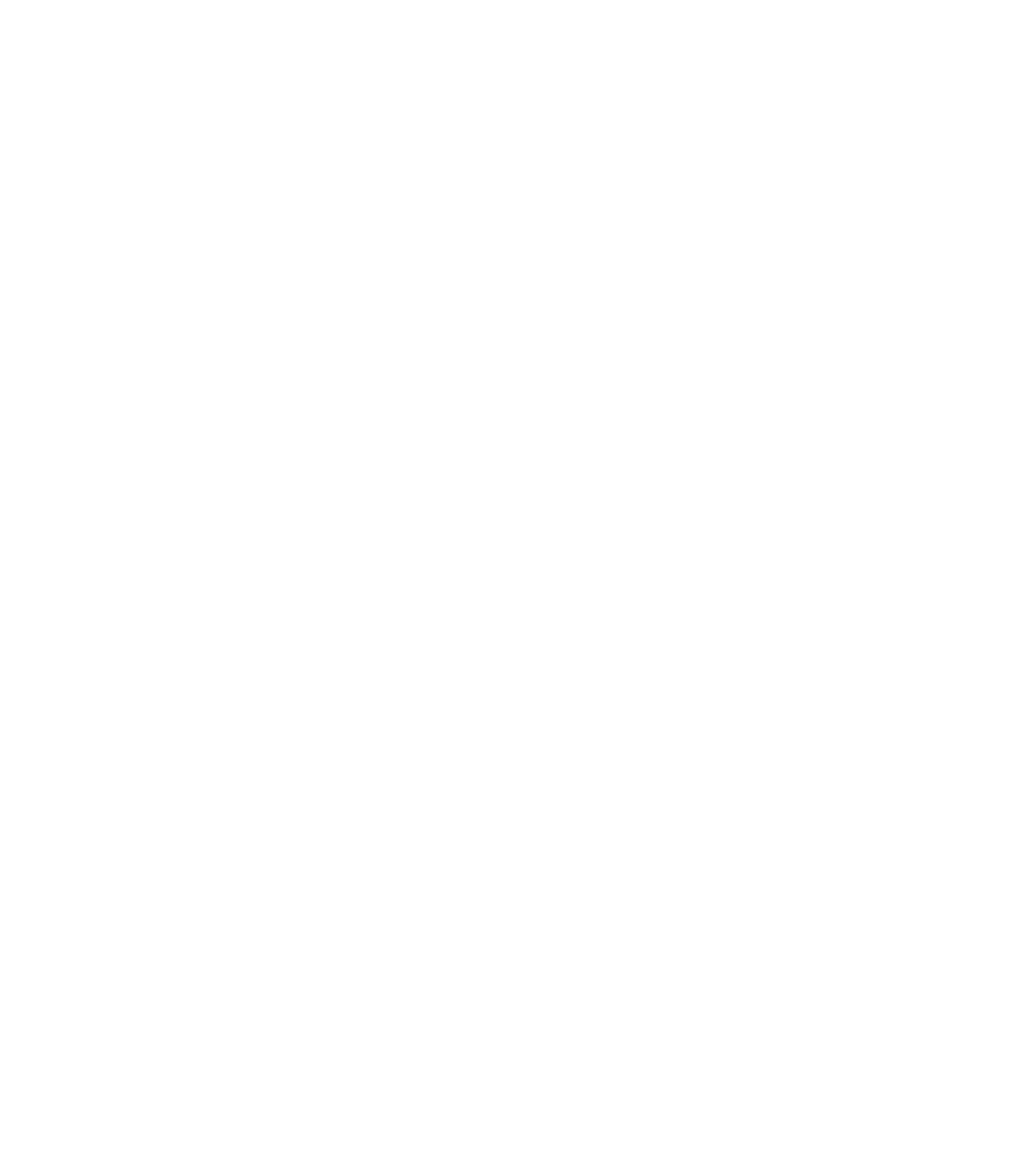
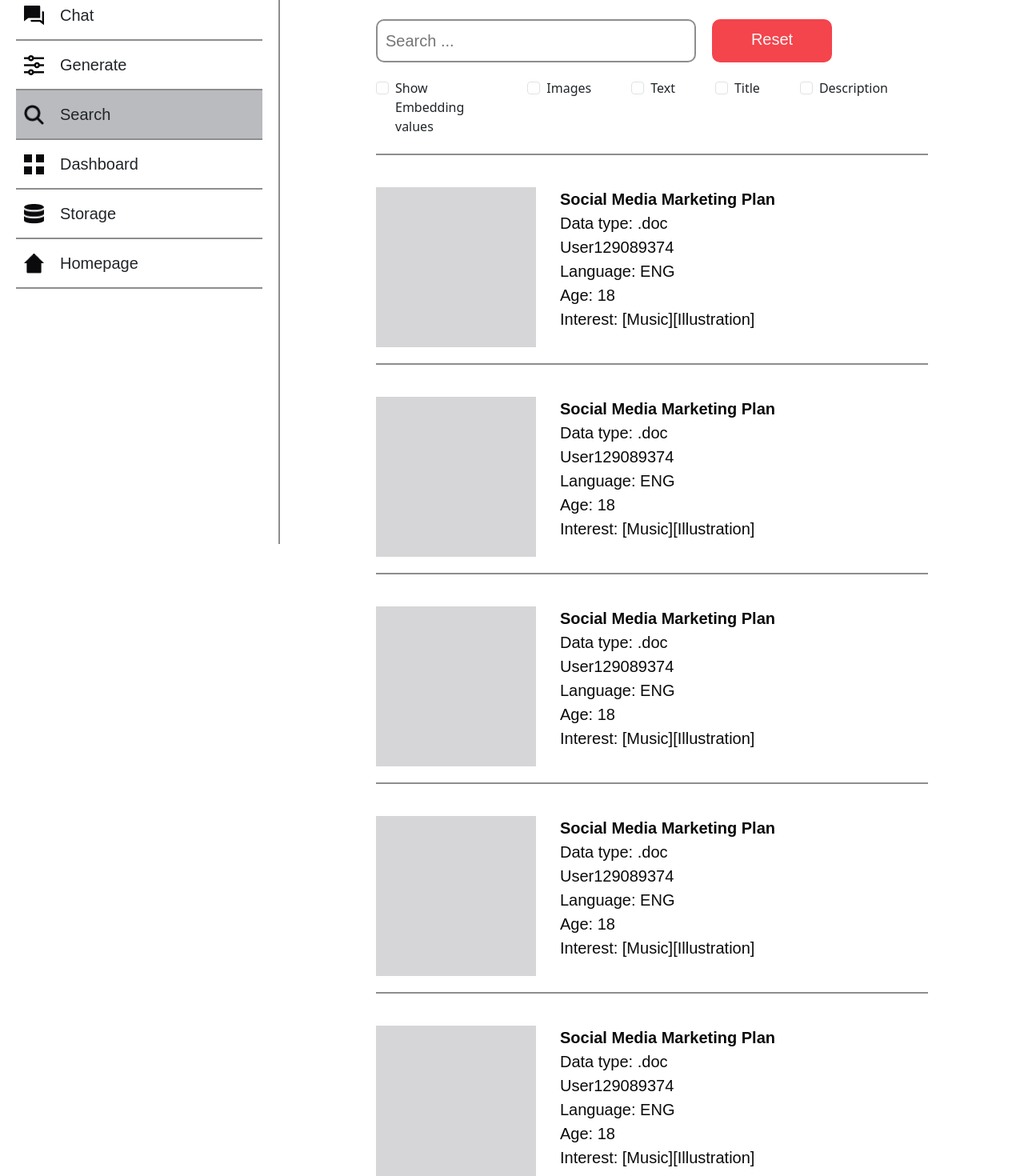
Before and after one commit to ramaiswara98/berlayar-ui, a React (Create React App) app: page /search in a window 1280 px wide. Before the commit this address had no page. Shown: the part 120-1590 px from the top of the page at 80% size. Before the commit the page ends 800 px from the top, so only its background shows below. Built offline with nearby package versions, Linux system fonts and the light colour scheme.

Commit message:
Adding Search Page (WebPage View)

```diff
--- a/src/App.js
+++ b/src/App.js
@@ -10,6 +10,7 @@ import SignUp from "./pages/SignUp/SignUp";
 import Dashboard from "./pages/Dashboard/Dashboard";
 import AdminPage from "./component/AdminPage/AdminPage";
 import Generate from "./pages/Generate/Generate";
+import Search from "./pages/Search/Search";
 
 function App() {
   return (
@@ -68,6 +69,15 @@ function App() {
         }
         />
     </Routes>
+    <Routes>
+      <Route
+        exact
+        path="/search"
+        element={
+          <AdminPage content={<Search/> } page={'search'}/>
+        }
+        />
+    </Routes>
    </Router>
   );
 }
--- /dev/null
+++ b/src/pages/Search/Search.css
@@ -0,0 +1,38 @@
+.search-first-row{
+    display: flex;
+    margin-top: 30px;
+}
+.search-first-row span{
+    margin-left: 20px;
+}
+
+.search-second-row{
+    margin-top: 20px;
+    padding-bottom: 20px;
+    border-bottom: 2px solid #8d8d8d;
+}
+
+.search-checkbox-container{
+    display: flex
+}
+
+.search-checkbox{
+    margin-right: 50px;
+}
+.search-result-card{
+    display: flex;
+    padding-bottom: 20px;
+    border-bottom:  2px solid #8D8D8D;
+    margin-top: 40px;
+}
+.search-result-card img{
+    width: 200px;
+    height: 200px;
+}
+
+.search-result-content{
+    margin-left: 30px;
+}
+.search-result-content p{
+    margin: 0;
+}
--- /dev/null
+++ b/src/pages/Search/Search.js
@@ -0,0 +1,112 @@
+import React from 'react'
+
+import './Search.css'
+import Input from '../../shared_component/Input/Input'
+import Button from '../../shared_component/Button/Button'
+import ImagePlaceholder from '../../assets/images/img_placeholder.png'
+
+function Search() {
+  return (
+    <div>
+        <div className='search-first-row'>
+            <Input type={'text'} placeholder={'Search ...'} width={"400px"}/>
+            <span></span>
+            <Button text={'Reset'} padding={'10px 10px'} width={'150px'} primary={true}/>
+        </div>
+        <div className='search-second-row'>
+        <div className='search-checkbox-container'>
+          <div class="form-check search-checkbox">
+            <input class="form-check-input" type="checkbox" value="" id="flexCheckDefault"/>
+            <label class="form-check-label" for="flexCheckDefault">
+              Show Embedding values
+            </label>
+          </div>
+          <div class="form-check search-checkbox">
+            <input class="form-check-input" type="checkbox" value="" id="flexCheckDefault"/>
+            <label class="form-check-label" for="flexCheckDefault">
+              Images
+            </label>
+          </div>
+          <div class="form-check search-checkbox">
+            <input class="form-check-input" type="checkbox" value="" id="flexCheckDefault"/>
+            <label class="form-check-label" for="flexCheckDefault">
+              Text
+            </label>
+          </div>
+          <div class="form-check search-checkbox">
+            <input class="form-check-input" type="checkbox" value="" id="flexCheckDefault"/>
+            <label class="form-check-label" for="flexCheckDefault">
+              Title
+            </label>
+          </div>
+          <div class="form-check search-checkbox">
+            <input class="form-check-input" type="checkbox" value="" id="flexCheckDefault"/>
+            <label class="form-check-label" for="flexCheckDefault">
+              Description
+            </label>
+          </div>
+        </div>
+        </div>
+
+        <div className='search-third-row'>
+        <div className='search-result-card'>
+          <img src={ImagePlaceholder}  alt="result"/>
+          <div className='search-result-content'>
+            <p className='normal-text'><b>Social Media Marketing Plan</b></p>
+            <p className='normal-text'>Data type: .doc</p>
+            <p className='normal-text'>User129089374</p>
+            <p className='normal-text'>Language: ENG</p>
+            <p className='normal-text'>Age: 18</p>
+            <p className='normal-text'>Interest: [Music][Illustration]</p>
+          </div>
+        </div>
+        <div className='search-result-card'>
+          <img src={ImagePlaceholder}  alt="result"/>
+          <div className='search-result-content'>
+            <p className='normal-text'><b>Social Media Marketing Plan</b></p>
+            <p className='normal-text'>Data type: .doc</p>
+            <p className='normal-text'>User129089374</p>
+            <p className='normal-text'>Language: ENG</p>
+            <p className='normal-text'>Age: 18</p>
+            <p className='normal-text'>Interest: [Music][Illustration]</p>
+          </div>
+        </div>
+        <div className='search-result-card'>
+          <img src={ImagePlaceholder}  alt="result"/>
+          <div className='search-result-content'>
+            <p className='normal-text'><b>Social Media Marketing Plan</b></p>
+            <p className='normal-text'>Data type: .doc</p>
+            <p className='normal-text'>User129089374</p>
+            <p className='normal-text'>Language: ENG</p>
+            <p className='normal-text'>Age: 18</p>
+            <p className='normal-text'>Interest: [Music][Illustration]</p>
+          </div>
+        </div>
+        <div className='search-result-card'>
+          <img src={ImagePlaceholder}  alt="result"/>
+          <div className='search-result-content'>
+            <p className='normal-text'><b>Social Media Marketing Plan</b></p>
+            <p className='normal-text'>Data type: .doc</p>
+            <p className='normal-text'>User129089374</p>
+            <p className='normal-text'>Language: ENG</p>
+            <p className='normal-text'>Age: 18</p>
+            <p className='normal-text'>Interest: [Music][Illustration]</p>
+          </div>
+        </div>
+        <div className='search-result-card'>
+          <img src={ImagePlaceholder}  alt="result"/>
+          <div className='search-result-content'>
+            <p className='normal-text'><b>Social Media Marketing Plan</b></p>
+            <p className='normal-text'>Data type: .doc</p>
+            <p className='normal-text'>User129089374</p>
+            <p className='normal-text'>Language: ENG</p>
+            <p className='normal-text'>Age: 18</p>
+            <p className='normal-text'>Interest: [Music][Illustration]</p>
+          </div>
+        </div>
+        </div>
+    </div>
+  )
+}
+
+export default Search
```
